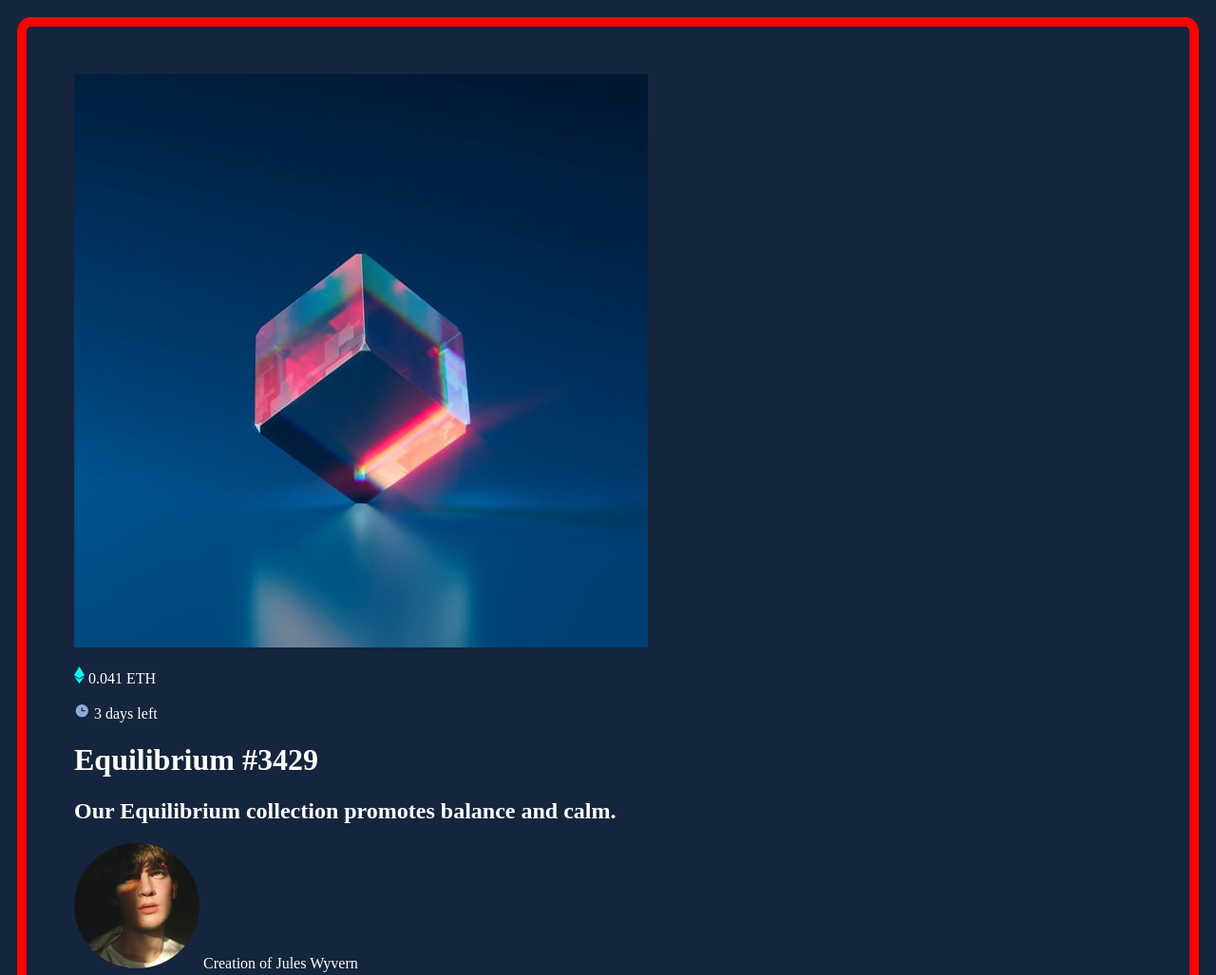
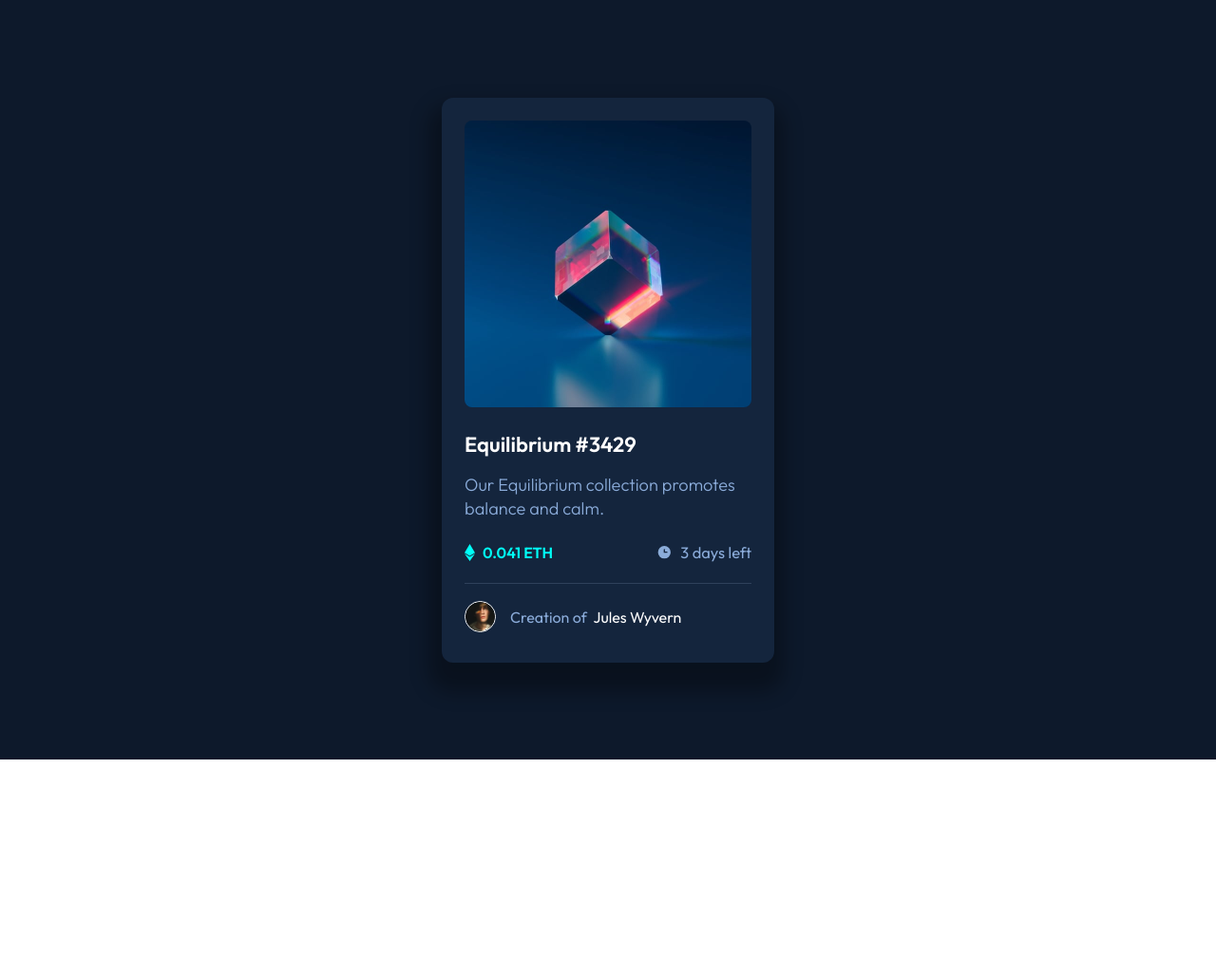
Before and after one commit to LipeBarros/nft-preview-card-component, a plain HTML site: page index.html in a window 1280 px wide. Shown: the top 1027 px of the page at 95% size. After the commit the page ends 800 px from the top, so only its background shows below. Drawn offline with Linux system fonts and the light colour scheme.

Commit message:
finaliza card

```diff
--- a/index.html
+++ b/index.html
@@ -5,22 +5,33 @@
   <meta http-equiv="X-UA-Compatible" content="IE=edge">
   <meta name="viewport" content="width=device-width, initial-scale=1.0">
   <link rel="shortcut icon" href="images/favicon-32x32.png" type="image/x-icon">
+  <link rel="preconnect" href="https://fonts.googleapis.com">
+  <link rel="preconnect" href="https://fonts.gstatic.com" crossorigin>
+  <link href="https://fonts.googleapis.com/css2?family=Outfit:wght@300;400;600&display=swap" rel="stylesheet">
   <link rel="stylesheet" href="style.css">
   <title>Card Component</title>
 </head>
 
 <body>
-  <div>
+  <div class="container">
 
-    <img class="foto" src="images/image-equilibrium.jpg" alt="foto">
-    <p><img src="images/icon-ethereum.svg" alt="icone01"> 0.041 ETH</p>
-    <p><img src="images/icon-clock.svg" alt="icone02"> 3 days left</p>
+      <div class="card">
+        <img class="foto" src="images/image-equilibrium.jpg" alt="foto">
 
+          <h1 class="titulo">Equilibrium #3429</h1>
 
-    <h1>Equilibrium #3429</h1>
-    <h2>Our Equilibrium collection promotes balance and calm.</h2>
+          <h2 class="descricao">Our Equilibrium collection promotes balance and calm.</h2>
 
-    <p><img src="images/image-avatar.png" alt="avatar"> Creation of Jules Wyvern</p>
+        <div class="info">
+          <div class="pontuacao" ><img src="images/icon-ethereum.svg" alt="icone01"> 0.041 ETH</div>
+          <div class="tempo"><img src="images/icon-clock.svg" alt="icone02"> 3 days left</div>
+        </div>
+
+        <div class="autor">
+          <img class="avatar" src="images/image-avatar.png" alt="avatar">
+          <spam>Creation of &nbsp;</spam> Jules Wyvern</div>
+      </div>
+    </div>
 
   </div>
 </body>
--- a/style.css
+++ b/style.css
@@ -1,15 +1,106 @@
 @charset "UTF-8";
 
-body{
-    background-color: hsl(216, 50%, 16%);
-    color: white;
-    padding: 10px;
-    border-radius: 10px;
+*{
+    margin: 0;
+    padding: 0;
+    box-sizing: border-box;
 }
 
-div{
+body{
+    font-family: 'Outfit', sans-serif;
+    color: hsl(0, 0%, 100%);
+}
 
-    border: 10px solid red;
-    padding: 50px;
-    border-radius: 15px;
+.container{
+    background-color: hsl(217, 54%, 11%);
+    width: 100%;
+    height: 100vh;
+    display: flex;
+    justify-content: center;
+    align-items: center;
 }
+
+.card{
+    background: hsl(216, 50%, 16%);
+    padding: 24px;
+    box-shadow: -2px 19px 20px 12px #0000004f;
+    border-radius: 12px;
+    width: 350px;
+    height: 595px;
+
+}
+
+.info{
+    display: flex;
+    justify-content: space-between;
+    margin-bottom: 18px;
+    border-bottom: 1px solid hsl(215, 32%, 27%);
+    padding-bottom: 22px;
+    font-size: 14px;
+
+}
+
+.foto{
+    border-radius: 8px;
+    width: 100%;
+    display: block;
+    margin-bottom: 25px;
+
+}
+
+.titulo{
+    font-weight: 600;
+    font-size: 22px;
+    display: block;
+    margin-bottom: 16px;
+}
+
+.descricao{
+    color: hsl(215, 51%, 70%);
+    font-weight: 300;
+    font-size: 18.2px;
+    line-height: 1.4;
+    display: block;
+    margin-bottom: 23px;
+}
+
+.pontuacao{
+    color: hsl(178, 100%, 50%);
+    display: flex;
+    align-items: center;
+    font-size: 16px;
+    font-weight: 600;
+}
+
+.pontuacao img{
+    margin-right: 8px;
+}
+
+.tempo{
+    color: hsl(215, 51%, 70%);
+    display: flex;
+    align-items: center;
+    font-size:  16.5px;
+}
+
+.tempo img{
+    margin-right: 8px;
+}
+
+.autor{
+    display: flex;
+    align-items: center;
+    font-size: 16px;
+}
+.avatar{
+    width: 33px;
+    height: 33px;
+    margin-right: 15px;
+    border: 1px solid hsl(0, 0%, 100%);
+    border-radius: 50%;
+
+}
+
+spam{
+     color:hsl(215, 51%, 70%);
+}
```
Also changed, not shown: images/preview.jpg (added).
